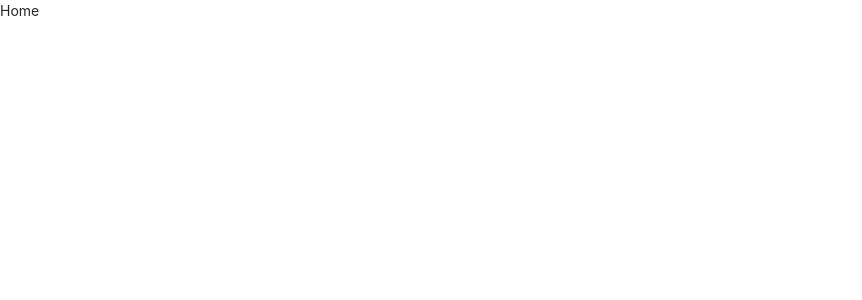
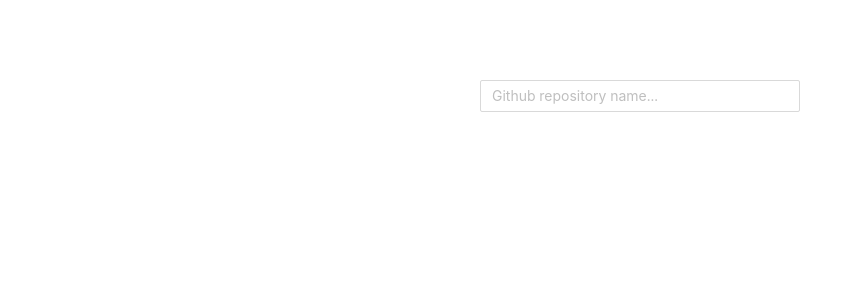
Before and after one commit to arturjackowiak/github-repositories-search, a React (Create React App) app: page / in a window 1280 px wide. Shown: the top 300 px of the page, without its empty margins (0-862 px from the left). Built offline with nearby package versions, Linux system fonts and the light colour scheme.

Commit message:
Add SearchForm

```diff
--- a/package.json
+++ b/package.json
@@ -50,6 +50,7 @@
   },
   "devDependencies": {
     "@types/react-helmet": "^6.1.5",
+    "@types/styled-components": "^5.1.25",
     "prettier": "2.6.2"
   }
 }
--- /dev/null
+++ b/src/pages/home/components/searchForm/index.ts
@@ -0,0 +1 @@
+export { SearchForm } from './searchForm';
--- /dev/null
+++ b/src/pages/home/components/searchForm/searchForm.styles.ts
@@ -0,0 +1,7 @@
+import styled from 'styled-components'
+
+export const Wrapper = styled.div`
+  width: 20rem;
+  margin: 5rem;
+
+  `
--- /dev/null
+++ b/src/pages/home/components/searchForm/searchForm.tsx
@@ -0,0 +1,21 @@
+import { Wrapper } from './searchForm.styles'
+import { Input } from 'antd'
+import React, { useState } from 'react'
+
+export const SearchForm = () => {
+  const [value, setValue] = useState<string>('')
+
+  const handleChange = (e: React.ChangeEvent<HTMLInputElement>) => {
+    setValue(e.target.value)
+  }
+
+  return (
+    <Wrapper>
+      <Input
+        placeholder="Github repository name..."
+        value={value}
+        onChange={handleChange}
+      />
+    </Wrapper>
+  )
+}
--- /dev/null
+++ b/src/pages/home/home.styles.ts
@@ -0,0 +1,7 @@
+import styled from 'styled-components'
+
+export const Wrapper = styled.div`
+  display: flex;
+  align-items: center;
+  justify-content: center;
+`
--- a/src/pages/home/home.tsx
+++ b/src/pages/home/home.tsx
@@ -1,3 +1,10 @@
+import { Wrapper } from './home.styles'
+import { SearchForm } from './components/searchForm'
+
 export const Home = () => {
-  return <div>Home</div>
+  return (
+    <Wrapper>
+      <SearchForm />
+    </Wrapper>
+  )
 }
```
Also changed, not shown: 1 other file (tests, documents, lock files or other folders).
